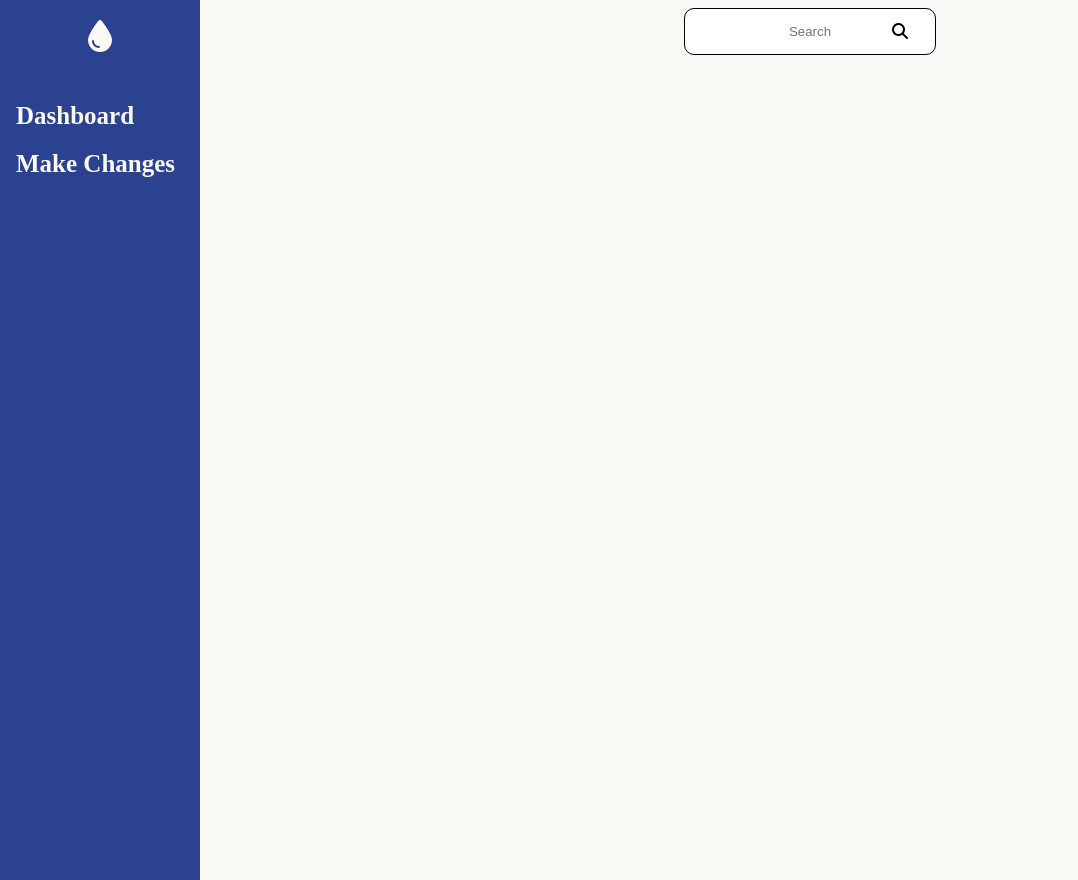
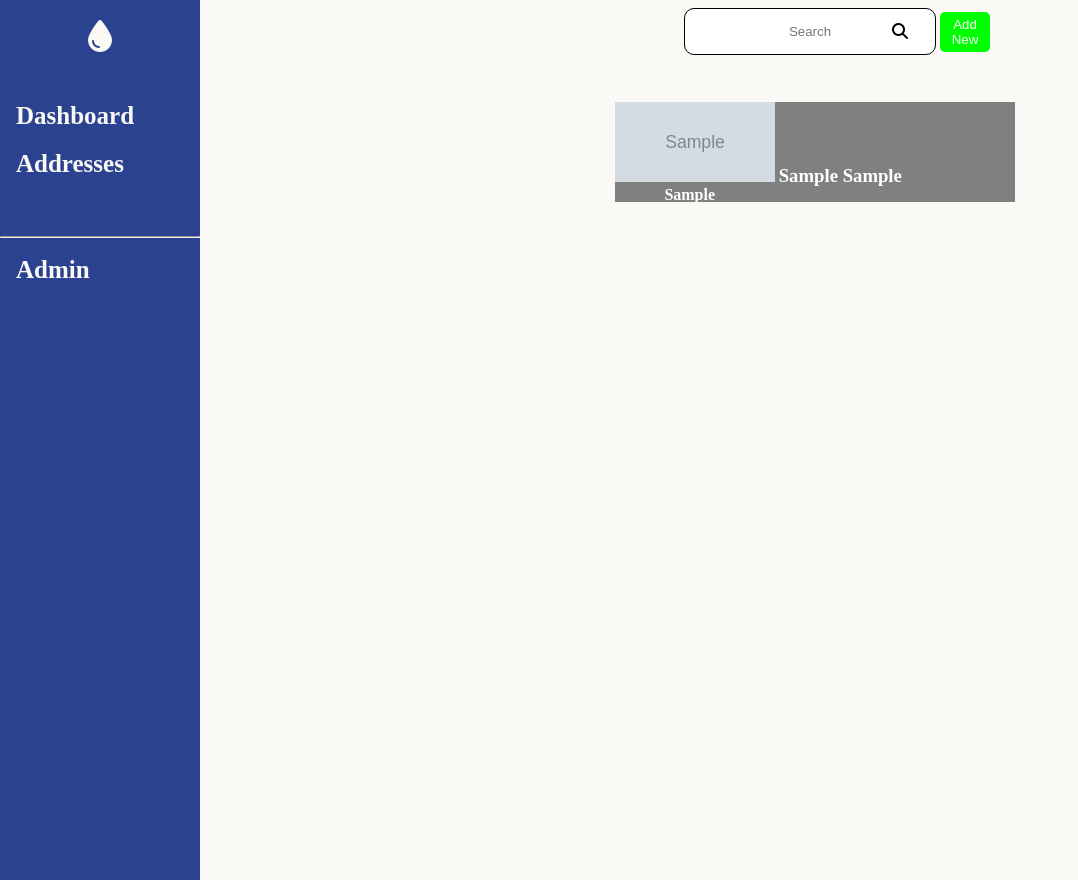
Before and after one commit to AdamBCodes/WaterDatabase, a Flask app: page /make_changes in a window 1280 px wide. Shown: the whole page, without its empty margins (0-1078 px from the left). Run offline with Flask 2, Linux system fonts and the light colour scheme; the visitor is signed in with stand-in values (Sample User, id 1); tables that the repository leaves empty hold one stand-in row (values such as "Sample post"); grey boxes marked "Sample" are stand-in pictures; some libraries are stand-ins or nearby versions.

Commit message:
Edited templates, added placeholderImage addresses, Added Admin Page, Added/Edited CSS

```diff
--- a/website/static/css/search.css
+++ b/website/static/css/search.css
@@ -20,3 +20,50 @@
     left: 90px;
     top: 15px;
 }
+.addresses{
+    margin-left: 38%;
+    margin-top: 50px;
+}
+.address{
+    text-align: left;
+    display: block;
+    background-color: gray;
+    color: white;
+    width: 400px;
+    height: 100px;
+    margin-top: 15px;
+}
+.address h3{
+    display: inline-block;
+    margin: 0;
+    padding: 0;
+    width: 150px;
+    height: 20px;
+}
+.address h4{
+    display: inline-block;
+    margin: 0;
+    padding: 0;
+    width: 150px;
+    height: 20px;
+    text-align: center;
+}
+.address img{
+    display:inline-block;
+    width: 40%;
+    height: 80%;
+}
+button{
+    margin-left: 450px;
+    margin-top: 4px;
+    background-color: #00ff00;
+    color: white;
+    border: none;
+    border-radius: 5px;
+    box-shadow: none;
+    width: 50px;
+    height: 40px;
+}
+button:hover{
+    cursor: pointer;
+}
--- a/website/templates/dashboard/add_street.html
+++ b/website/templates/dashboard/add_street.html
@@ -9,7 +9,7 @@
             {% endfor %}
         </select>
         <input type="text" name="streetName" placeholder="Street Name" required/>
-        <select name="streetType" required>
+        <select name="streetType" class="streetType" required>
             <option disabled selected value> -- Select A Type -- </option>
             <option>Ave</option>
             <option>Bldg</option>
--- a/website/templates/dashboard/base.html
+++ b/website/templates/dashboard/base.html
@@ -4,6 +4,7 @@
         <title>{% block title %}{%endblock%}</title>
         <script src="https://kit.fontawesome.com/86f9c65e39.js" crossorigin="anonymous"></script>
         <link rel="stylesheet" type="text/css" href="{{ url_for('static', filename='css/base.css') }}">
+        <link rel="stylesheet" type="text/css" href="{{ url_for('static', filename='css/admin.css') }}">
     </head>
     <body>
         <div class="sidebar">
@@ -11,9 +12,13 @@
                 <i class="fa-solid fa-droplet fa-2x"></i>
             </div>
             <a href="{{ url_for('views.home') }}">Dashboard</a>
-            <a href="{{ url_for('views.make_changes') }}">Make Changes</a>
+            <a href="{{ url_for('views.make_changes') }}">Addresses</a>
             <a href="#"></a>
             <a href="#"></a>
+            {% if admin %}
+                <hr />
+                <a href="{{ url_for('views.admin_page') }}">Admin</a>
+            {% endif %}
         </div>
         <div class="main">
             {% block content %}
--- a/website/templates/dashboard/make_changes.html
+++ b/website/templates/dashboard/make_changes.html
@@ -9,4 +9,18 @@
             <input type="text" class="input-field" placeholder="Search" />
         </div>
     </div>
+    <button>Add New</button>
+    <div class="addresses">
+        {% if allAddresses|length != 0 %}
+            {% for a in allAddresses %}
+                <div class="address">
+                    <image src="{{url_for('static', filename='imgs/'+a.image)}}" />
+                    <h3>{{a.streetnum}} {{a.street}}</h3>
+                    <h4>{{a.city}}</h4>
+                </div>
+            {% endfor %}
+        {% else %}
+            <h1>No Addresses Found</h1>
+        {% endif %}
+    </div>
 {% endblock %}
--- a/website/views.py
+++ b/website/views.py
@@ -1,3 +1,10 @@
+############################
+#        Views Page        #
+# Author: Adam Barnard     #
+# Date:   5/27/22          #
+############################
+
+
 from flask import Blueprint, render_template, url_for, redirect, request, session
 from werkzeug.utils import secure_filename
 import os
@@ -44,9 +51,9 @@ def add_city():
 #Page to Add Streets to database
 @views.route("/add_street", methods=["GET", "POST"])
 def add_street():
-    #Gets all cities from the database
-    allCities = cities.query.all()
     if "userid" in session:
+        #Gets all cities from the database
+        allCities = cities.query.all()
         #On POST
         if request.method == "POST":
             cityName = request.form["cityName"]
@@ -76,42 +83,63 @@ def add_street():
 #Page to Add Addresses to database
 @views.route("/add_address/<city>", methods=["GET", "POST"])
 def add_address(city):
-    allStreets = streets.query.filter_by(city=city).all()
-    #On POST
-    if request.method == "POST":
-        streetnum = request.form["streetnum"]
-        street = request.form["street"]
-        image = request.files["img"]
-
-        addressExists = addresses.query.filter_by(city=city, street=street,streetnum=streetnum).first()
-        #Checks if Address already exists
-        if addressExists:
-            message="Address Already Exists"
+    if "userid" in session:
+        allStreets = streets.query.filter_by(city=city).all()
+        #On POST
+        if request.method == "POST":
+            streetnum = request.form["streetnum"]
+            street = request.form["street"]
+            image = request.files["img"]
+            addressExists = addresses.query.filter_by(city=city, street=street,streetnum=streetnum).first()
+            #Checks if Address already exists
+            if addressExists:
+                message="Address Already Exists"
+                return render_template("add_address.html", allStreets=allStreets, message=message)
+            #Gets File Extension for image
+            if(image.filename != ""):
+                extension = os.path.splitext(image.filename)[1]
+                image.filename = (streetnum+street+extension).replace(" ", "")
+                image.save("./website/static/imgs/"+secure_filename(image.filename))
+                address = addresses(streetnum, street, city, image.filename)
+            else:
+                address = addresses(streetnum, street, city, "placeholder.png")
+            print(address.image)
+            db.session.add(address)
+            db.session.commit()
+            message="Successfully Created Address"
             return render_template("add_address.html", allStreets=allStreets, message=message)
-        #Gets File Extension for image
-        extension = os.path.splitext(image.filename)[1]
-        image.filename = (streetnum+street+extension).replace(" ", "")
-        image.save("./website/static/imgs/"+secure_filename(image.filename))
-        address = addresses(streetnum, street, city, image.filename)
-        db.session.add(address)
-        db.session.commit()
-        message="Successfully Created Address"
-        return render_template("add_address.html", allStreets=allStreets, message=message)
-    #On GET
+        #On GET
+        else:
+            if len(allStreets) > 0:
+                return render_template("add_address.html", allStreets=allStreets)
+            else:
+                return redirect(url_for("views.add_street"))
     else:
-        if len(allStreets) > 0:
-            return render_template("add_address.html", allStreets=allStreets)
-        else:
-            return redirect(url_for("views.add_street"))
+        return redirect(url_for("auth.login"))
 
 
 @views.route("/make_changes")
 def make_changes():
     if "userid" in session:
         user = users.query.filter_by(id=session["userid"]).first()
-        return render_template("make_changes.html", admin=user.admin)
+        address = addresses.query.all()
+        return render_template("make_changes.html", admin=user.admin, allAddresses=address)
     else:
         return redirect(url_for("auth.login"))
+
+@views.route("/admin")
+def admin_page():
+    if 'userid' in session:
+        user = users.query.filter_by(id=session["userid"]).first()
+        allCities = cities.query.all()
+        allStreets = streets.query.all()
+        if(user.admin):
+            return render_template("admin_page.html", admin=user.admin, allCities=allCities, allStreets=allStreets)
+        else:
+            return redirect(url_for("views.home"))
+    else:
+        return redirect(url_for("auth.login"))
+
 
 #Tests########################################################################
 #Creates Users(Rework Later)
```
Also changed, not shown: website/auth.py (+7 -0 lines), website/static/css/admin.css (added, +30 -0 lines), website/templates/dashboard/admin_page.html (added, +55 -0 lines).
